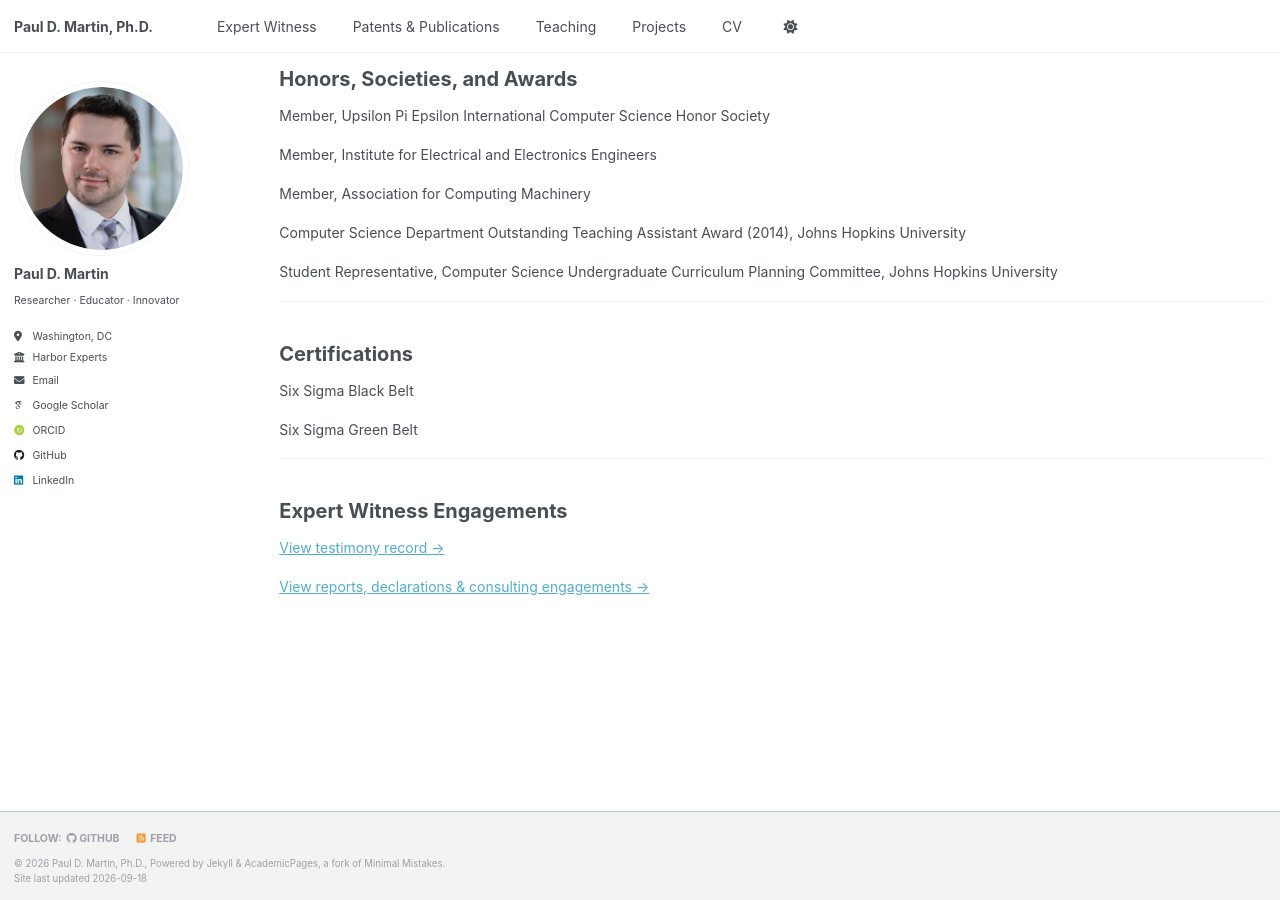
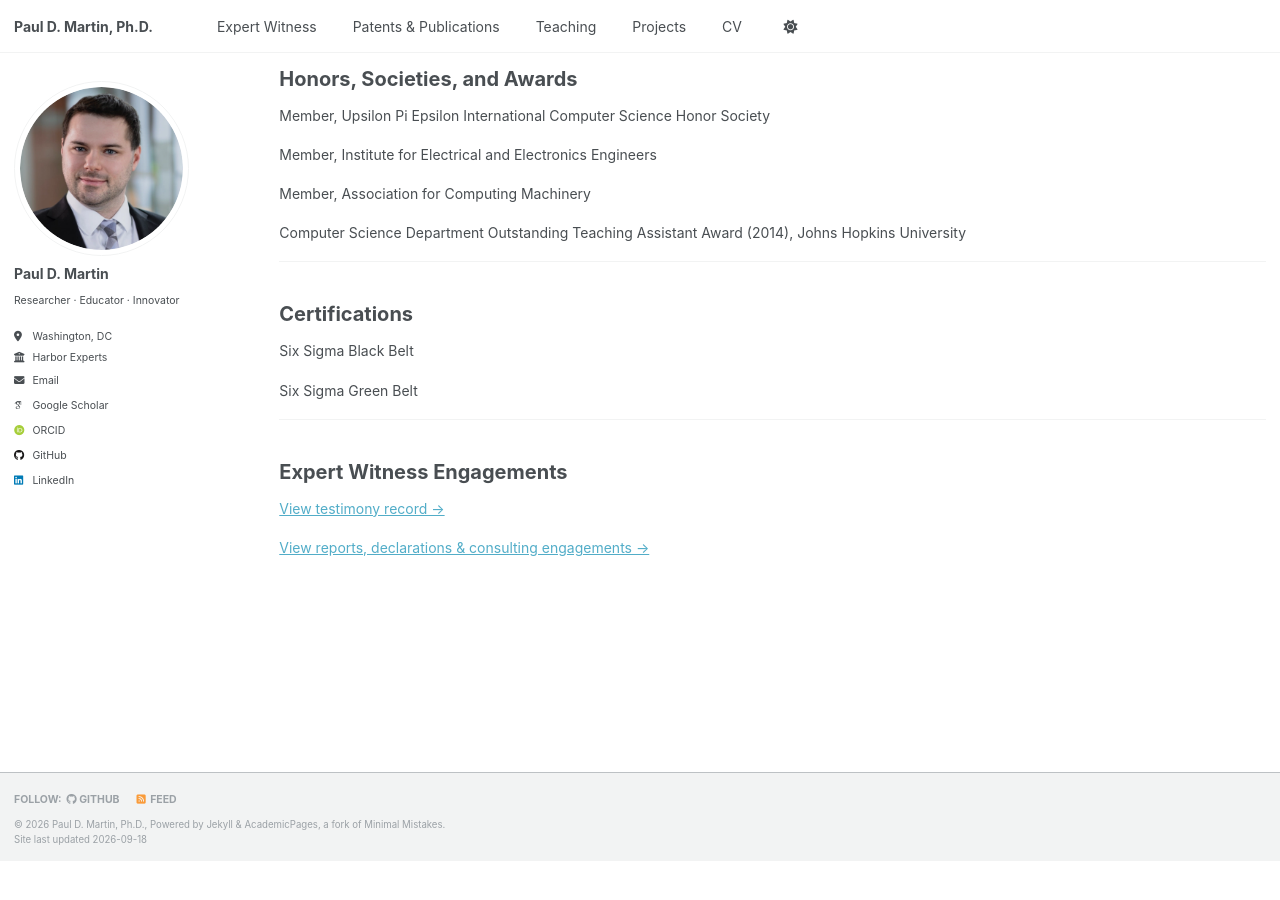
Before and after one commit to pauldmartinphd/pauldmartinphd.github.io, a Jekyll site: the page built from _pages/cv.md, in a window 1280 px wide and 900 px high, scrolled down 3582 px. Built offline with Jekyll 4.4.1, drawn with Linux system fonts in a browser that asks for light colours; some web fonts are replaced; after the commit the page ends 4443 px from its top, so only the background shows below that.

Commit message:
Drop duplicate curriculum committee entry from honors

```diff
--- a/_pages/cv.md
+++ b/_pages/cv.md
@@ -184,8 +184,6 @@ Member, Association for Computing Machinery
 
 Computer Science Department Outstanding Teaching Assistant Award (2014), Johns Hopkins University
 
-Student Representative, Computer Science Undergraduate Curriculum Planning Committee, Johns Hopkins University
-
 ---
 
 ## Certifications
```
